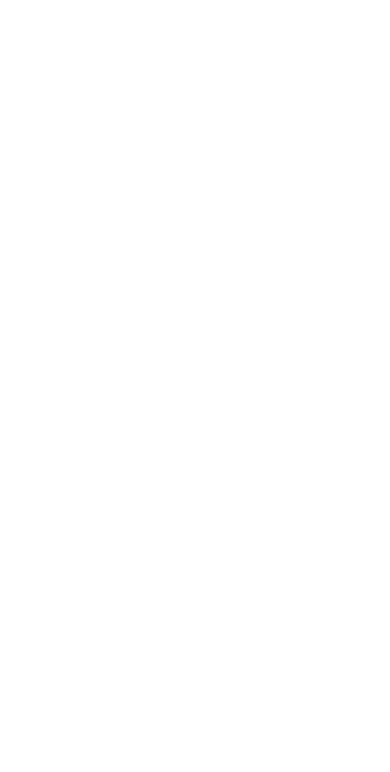
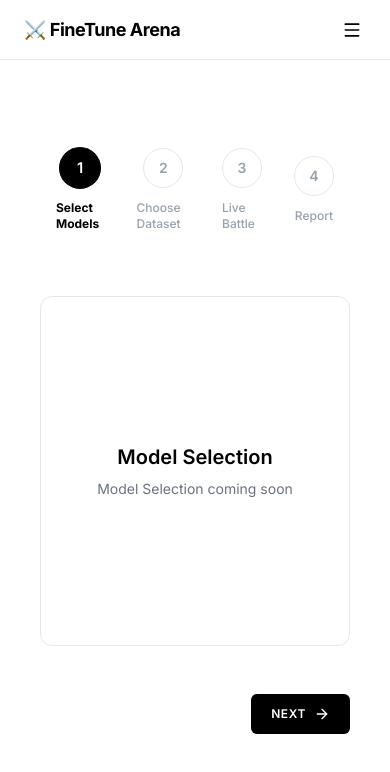
Before and after one commit to dhanushkumar-amk/FINETUNING-AREANA, a React (Vite) app in the folder frontend/: page /arena in a window 390 px wide. Before the commit this address had no page. Shown: the top 772 px of the page. Built offline with nearby package versions, Linux system fonts and the light colour scheme.

Commit message:
feat: initialize routing and implement Arena multi-step interface with responsive Navbar

```diff
--- a/frontend/src/App.jsx
+++ b/frontend/src/App.jsx
@@ -2,6 +2,7 @@
 import { BrowserRouter, Routes, Route } from 'react-router-dom';
 import Layout from './components/Layout';
 import Landing from './pages/Landing';
+import Arena from './pages/Arena';
 
 function App() {
   return (
@@ -15,6 +16,14 @@
             </Layout>
           }
         />
+        <Route
+          path="/arena"
+          element={
+            <Layout>
+              <Arena />
+            </Layout>
+          }
+        />
       </Routes>
     </BrowserRouter>
   );
--- a/frontend/src/components/Navbar.jsx
+++ b/frontend/src/components/Navbar.jsx
@@ -1,4 +1,5 @@
 import React, { useState } from 'react';
+import { Link } from 'react-router-dom';
 import { Menu, X } from 'lucide-react';
 
 export default function Navbar() {
@@ -9,9 +10,9 @@
       <div className="max-w-7xl mx-auto h-full px-6 flex items-center justify-between">
         {/* Left Side: Logo */}
         <div className="flex items-center space-x-2">
-          <span className="text-lg font-bold text-black tracking-tight select-none">
+          <Link to="/" className="text-lg font-bold text-black tracking-tight select-none hover:opacity-80 transition-opacity">
             ⚔️ FineTune Arena
-          </span>
+          </Link>
         </div>
 
         {/* Desktop Navigation Links */}
@@ -29,9 +30,12 @@
 
         {/* Desktop CTA Button */}
         <div className="hidden md:block">
-          <button className="h-9 px-4 text-xs font-semibold bg-black text-white rounded-md hover:bg-gray-900 transition-all duration-200 tracking-wide uppercase">
+          <Link
+            to="/arena"
+            className="h-9 px-4 text-xs font-semibold bg-black text-white rounded-md hover:bg-gray-900 transition-all duration-200 tracking-wide uppercase inline-flex items-center justify-center"
+          >
             Start Battle
-          </button>
+          </Link>
         </div>
 
         {/* Mobile Menu Button */}
@@ -72,12 +76,13 @@
           >
             GitHub
           </a>
-          <button
+          <Link
+            to="/arena"
             onClick={() => setIsOpen(false)}
-            className="h-10 w-full text-xs font-semibold bg-black text-white rounded-md hover:bg-gray-900 transition-colors uppercase tracking-wide"
+            className="h-10 w-full text-xs font-semibold bg-black text-white rounded-md hover:bg-gray-900 transition-colors uppercase tracking-wide inline-flex items-center justify-center"
           >
             Start Battle
-          </button>
+          </Link>
         </div>
       )}
     </nav>
--- /dev/null
+++ b/frontend/src/pages/Arena.jsx
@@ -0,0 +1,116 @@
+import React, { useState } from 'react';
+import { Check, ArrowLeft, ArrowRight } from 'lucide-react';
+
+const STEPS = [
+  { id: 1, label: "Select Models" },
+  { id: 2, label: "Choose Dataset" },
+  { id: 3, label: "Live Battle" },
+  { id: 4, label: "Report" }
+];
+
+export default function Arena() {
+  const [currentStep, setCurrentStep] = useState(1);
+
+  const handleNext = () => {
+    if (currentStep < 4) setCurrentStep(currentStep + 1);
+  };
+
+  const handleBack = () => {
+    if (currentStep > 1) setCurrentStep(currentStep - 1);
+  };
+
+  return (
+    <div className="bg-white py-10 px-4 max-w-4xl mx-auto flex flex-col min-h-[calc(100vh-200px)]">
+      {/* TOP STEP INDICATOR */}
+      <div className="relative flex items-center justify-between w-full mb-16">
+        {/* Thin gray line connecting all steps */}
+        <div className="absolute left-0 right-0 top-5 h-[1px] bg-gray-200 z-0" />
+
+        {STEPS.map((step) => {
+          const isCompleted = step.id < currentStep;
+          const isActive = step.id === currentStep;
+
+          return (
+            <div key={step.id} className="relative z-10 flex flex-col items-center bg-white px-4">
+              {/* Circle */}
+              <div
+                className={`w-10 h-10 rounded-full border flex items-center justify-center text-sm font-semibold select-none transition-all duration-200 ${
+                  isCompleted
+                    ? 'bg-black border-black text-white'
+                    : isActive
+                    ? 'bg-black border-black text-white scale-105'
+                    : 'bg-white border-gray-200 text-gray-400'
+                }`}
+              >
+                {isCompleted ? <Check className="w-5 h-5" /> : step.id}
+              </div>
+
+              {/* Label */}
+              <span
+                className={`text-xs mt-3 transition-colors duration-200 ${
+                  isActive
+                    ? 'font-bold text-black'
+                    : 'text-gray-400 font-medium'
+                }`}
+              >
+                {step.label}
+              </span>
+            </div>
+          );
+        })}
+      </div>
+
+      {/* STAGE CONTENT AREA */}
+      <div className="flex-grow border border-gray-200 rounded-[12px] bg-white p-12 flex flex-col items-center justify-center text-center min-h-[350px] mb-12">
+        {currentStep === 1 && (
+          <div className="animate-in fade-in duration-300">
+            <h2 className="text-xl font-semibold text-black mb-2">Model Selection</h2>
+            <p className="text-sm text-gray-500">Model Selection coming soon</p>
+          </div>
+        )}
+        {currentStep === 2 && (
+          <div className="animate-in fade-in duration-300">
+            <h2 className="text-xl font-semibold text-black mb-2">Dataset Choice</h2>
+            <p className="text-sm text-gray-500">Dataset Choice coming soon</p>
+          </div>
+        )}
+        {currentStep === 3 && (
+          <div className="animate-in fade-in duration-300">
+            <h2 className="text-xl font-semibold text-black mb-2">Live Battle</h2>
+            <p className="text-sm text-gray-500">Live Battle coming soon</p>
+          </div>
+        )}
+        {currentStep === 4 && (
+          <div className="animate-in fade-in duration-300">
+            <h2 className="text-xl font-semibold text-black mb-2">Battle Report</h2>
+            <p className="text-sm text-gray-500">Report coming soon</p>
+          </div>
+        )}
+      </div>
+
+      {/* NAVIGATION BUTTONS */}
+      <div className="flex items-center justify-between">
+        <div>
+          {currentStep > 1 && (
+            <button
+              onClick={handleBack}
+              className="h-10 px-5 border border-black text-black text-xs font-semibold rounded-md hover:bg-gray-50 transition-colors uppercase tracking-wider flex items-center gap-2"
+            >
+              <ArrowLeft className="w-4 h-4" /> Back
+            </button>
+          )}
+        </div>
+        <div>
+          {currentStep < 4 && (
+            <button
+              onClick={handleNext}
+              className="h-10 px-5 bg-black text-white text-xs font-semibold rounded-md hover:bg-black/90 transition-colors uppercase tracking-wider flex items-center gap-2"
+            >
+              Next <ArrowRight className="w-4 h-4" />
+            </button>
+          )}
+        </div>
+      </div>
+    </div>
+  );
+}
```
